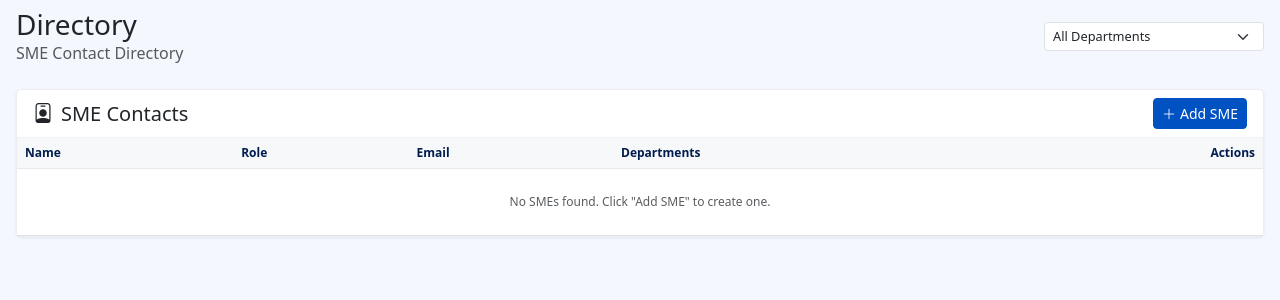
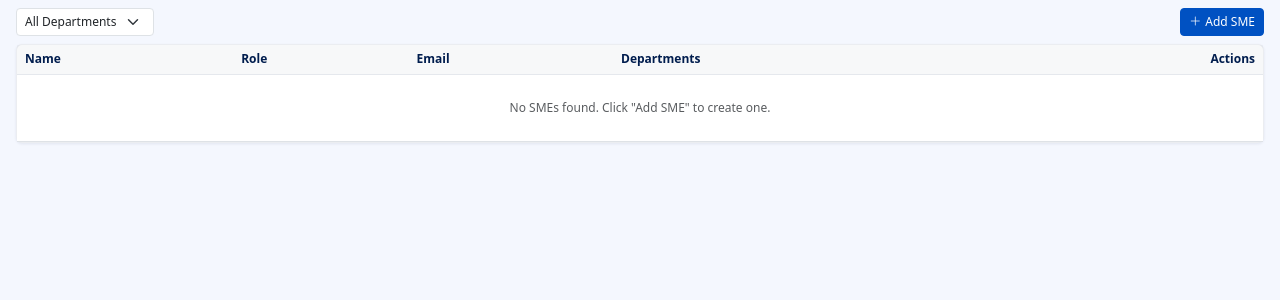
Before and after one commit to juanathanwickston/TCM, a Django app: page /directory/ in a window 1280 px wide. Shown: the part 33-333 px from the top of the page. Run offline with Django 5.2, Linux system fonts and the light colour scheme; the visitor is signed in with stand-in values (Sample User, id 1); data that the repository does not hold is empty; some libraries are stand-ins or nearby versions.

Commit message:
ui: remove title/subtitle and card-header, compact top bar matching inventory/scrubbing

```diff
--- a/tcm_app/templates/tcm_app/directory.html
+++ b/tcm_app/templates/tcm_app/directory.html
@@ -18,28 +18,24 @@
 </style>
 
 <div class="container-fluid" style="padding: 0 1rem 0.5rem 1rem;">
-    <div class="d-flex justify-content-between align-items-center mb-4">
-        <div>
-            <h1 class="h3 mb-0">Directory</h1>
-            <p class="text-muted mb-0">SME Contact Directory</p>
-        </div>
-        <div class="d-flex gap-2 align-items-center">
-            <select class="form-select form-select-sm" id="deptFilter" style="width: 220px;">
+
+    <div class="d-flex align-items-center justify-content-between mb-2" style="font-size: 0.75rem;">
+        <div class="d-flex align-items-center gap-2">
+            <select class="form-select form-select-sm" id="deptFilter" style="width: auto; font-size: 0.75rem;">
                 <option value="">All Departments</option>
                 {% for dept in departments %}
                 <option value="{{ dept }}">{{ dept }}</option>
                 {% endfor %}
             </select>
         </div>
+        <div class="d-flex align-items-center gap-2">
+            <button class="btn btn-primary btn-sm" id="addSmeBtn" style="font-size: 0.75rem;">
+                <i class="bi bi-plus-lg me-1"></i>Add SME
+            </button>
+        </div>
     </div>
 
     <div class="card">
-        <div class="card-header d-flex justify-content-between align-items-center">
-            <h5 class="mb-0"><i class="bi bi-person-badge me-2"></i>SME Contacts</h5>
-            <button class="btn btn-primary btn-sm" id="addSmeBtn">
-                <i class="bi bi-plus-lg me-1"></i>Add SME
-            </button>
-        </div>
         <div class="card-body p-0">
             <div class="table-responsive">
                 <table class="table table-hover mb-0 directory-table" id="smeTable">
```
